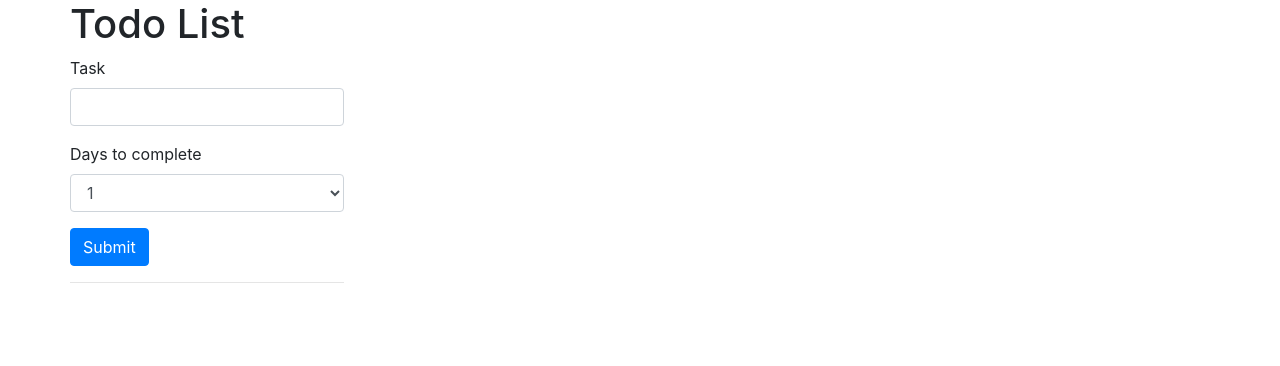
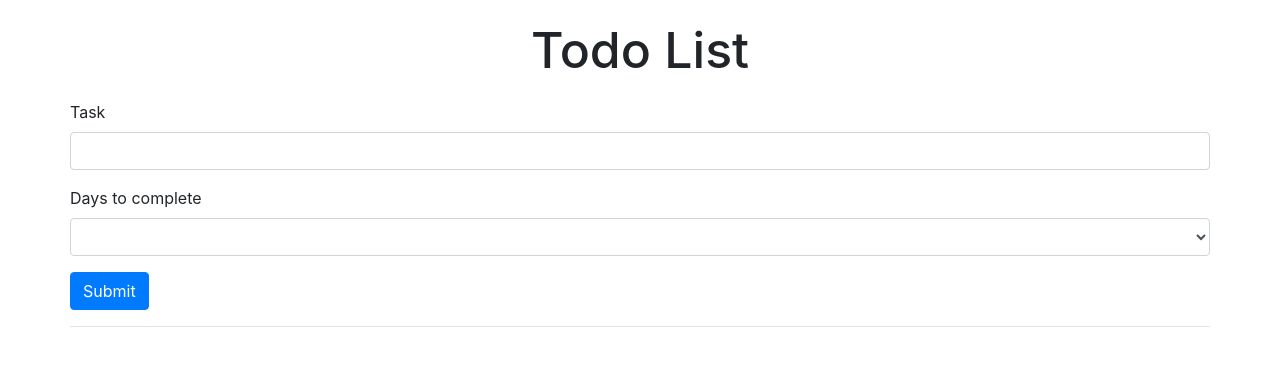
Before and after one commit to estep12/Todo-List, a plain HTML site: page index.html in a window 1280 px wide. Drawn offline with nearby package versions, Linux system fonts and the light colour scheme.

Commit message:
added css file and js file

```diff
--- a/index.html
+++ b/index.html
@@ -8,7 +8,8 @@
     <!-- Bootstrap CSS-->
     <link rel="stylesheet" href="https://stackpath.bootstrapcdn.com/bootstrap/4.3.1/css/bootstrap.min.css" integrity="sha384-ggOyR0iXCbMQv3Xipma34MD+dH/1fQ784/j6cY/iJTQUOhcWr7x9JvoRxT2MZw1T"
         crossorigin="anonymous">
-    <title>Document</title>
+    <link rel="stylesheet" href="style.css">
+    <title>Todo List</title>
 </head>
 
 <body>
@@ -17,7 +18,7 @@
             <h1>Todo List</h1>
         </div>
         <div class="row">
-            <form>
+            <form style="width: 100%;">
                 <div class="form-group">
                     <label for="exampleInputEmail1">Task</label>
                     <input type="text" class="form-control" id="taskInput" aria-describedby="taskHelp">
@@ -25,6 +26,7 @@
                 <div class="form-group">
                     <label for="exampleFormControlSelect1">Days to complete</label>
                     <select class="form-control" id="daysToComplete">
+                        <option></option>
                         <option>1</option>
                         <option>2</option>
                         <option>3</option>
@@ -37,6 +39,8 @@
                 <button type="submit" class="btn btn-primary">Submit</button>
                 <hr>
             </form>
+        </div>
+        <div class="row">
 
         </div>
     </div>
--- /dev/null
+++ b/style.css
@@ -0,0 +1,11 @@
+h1 {
+    text-align: center;
+    font-size: 50px;
+    width: 100%;
+    margin: 20px 0px 20px 0px;
+
+};
+
+#form {
+    width: 100%;
+}
```
Also changed, not shown: app.js (added).
